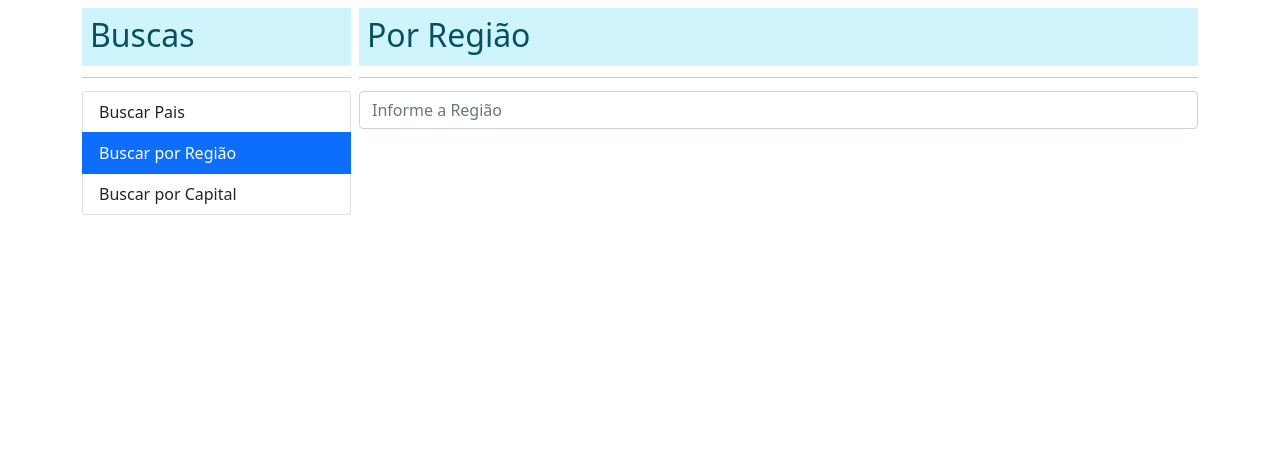
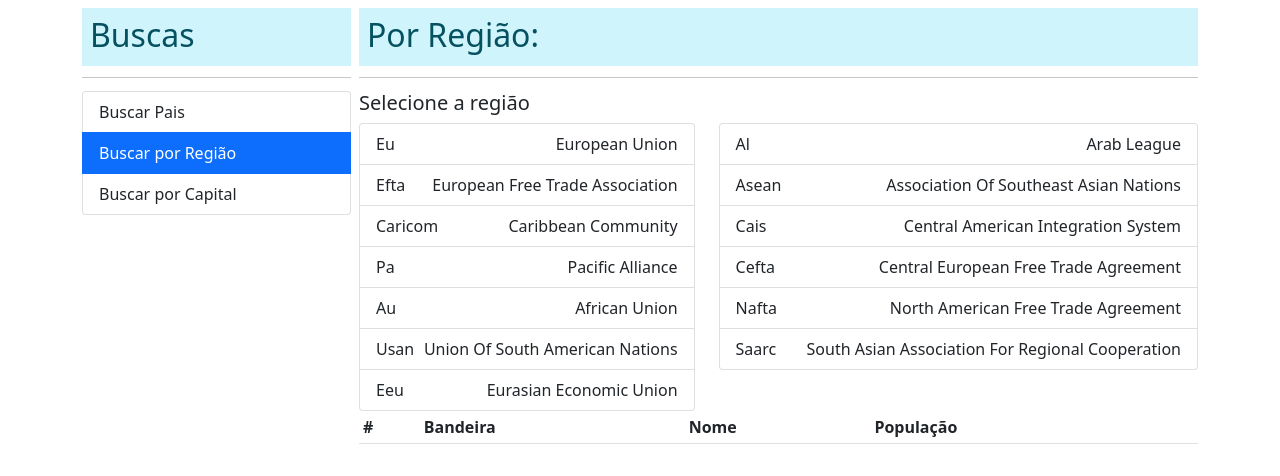
Before and after one commit to wrogerio/angular_paisesApp, an Angular app: page /regiao in a window 1280 px wide. Shown: the top 476 px of the page. Built offline with nearby package versions, Linux system fonts and the light colour scheme.

Commit message:
list countries

```diff
--- /dev/null
+++ b/src/app/pais/interfaces/regiao.interface.ts
@@ -0,0 +1,4 @@
+export interface Regiao {
+  codigo: string;
+  nome: string;
+}
--- a/src/app/pais/pages/por-region/por-region.component.html
+++ b/src/app/pais/pages/por-region/por-region.component.html
@@ -1,5 +1,53 @@
 <div class="akert alert-info p-2">
-  <h2>Por Região</h2>
+  <h2>
+    Por Região: <small>{{ regiaoAtiva }}</small>
+  </h2>
 </div>
 <hr />
-<input type="text" class="form-control" placeholder="Informe a Região" />
+<h5>Selecione a região</h5>
+<div class="row">
+  <div class="col-5">
+    <ul class="list-group">
+      <li
+        class="list-group-item cursor"
+        *ngFor="let item of regioes01"
+        (click)="ativarRegiao(item.codigo)"
+        [class]="getClasseCSSList(item.codigo)"
+      >
+        <div class="d-flex justify-content-between">
+          <div>
+            {{ item.codigo | titlecase }}
+          </div>
+          <div>
+            {{ item.nome | titlecase }}
+          </div>
+        </div>
+      </li>
+    </ul>
+  </div>
+  <div class="col">
+    <ul class="list-group">
+      <li
+        class="list-group-item cursor"
+        *ngFor="let item of regioes02"
+        (click)="ativarRegiao(item.codigo)"
+        [class]="getClasseCSSList(item.codigo)"
+      >
+        <div class="d-flex justify-content-between">
+          <div>
+            {{ item.codigo | titlecase }}
+          </div>
+          <div>
+            {{ item.nome | titlecase }}
+          </div>
+        </div>
+      </li>
+    </ul>
+  </div>
+</div>
+
+<div class="row">
+  <div class="col">
+    <app-pais-tabela [listaDePaises]="paises"></app-pais-tabela>
+  </div>
+</div>
--- a/src/app/pais/pages/por-region/por-region.component.ts
+++ b/src/app/pais/pages/por-region/por-region.component.ts
@@ -1,15 +1,67 @@
 import { Component, OnInit } from '@angular/core';
+import { PaisService } from '../../services/pais.service';
+import { Country } from '../../interfaces/pais.interface';
+import { Regiao } from '../../interfaces/regiao.interface';
 
 @Component({
   selector: 'app-por-region',
   templateUrl: './por-region.component.html',
-  styleUrls: ['./por-region.component.css']
+  styles: [
+    `
+      button {
+        margin-right: 5px;
+      }
+    `,
+  ],
 })
 export class PorRegionComponent implements OnInit {
+  regioes: Regiao[] = [
+    { codigo: 'EU', nome: 'European Union' },
+    { codigo: 'EFTA', nome: 'European Free Trade Association' },
+    { codigo: 'CARICOM', nome: 'Caribbean Community' },
+    { codigo: 'PA', nome: 'Pacific Alliance' },
+    { codigo: 'AU', nome: 'African Union' },
+    { codigo: 'USAN', nome: 'Union of South American Nations' },
+    { codigo: 'EEU', nome: 'Eurasian Economic Union' },
+    { codigo: 'AL', nome: 'Arab League' },
+    { codigo: 'ASEAN', nome: 'Association of Southeast Asian Nations' },
+    { codigo: 'CAIS', nome: 'Central American Integration System' },
+    { codigo: 'CEFTA', nome: 'Central European Free Trade Agreement' },
+    { codigo: 'NAFTA', nome: 'North American Free Trade Agreement' },
+    {
+      codigo: 'SAARC',
+      nome: 'South Asian Association for Regional Cooperation',
+    },
+  ];
+  regiaoAtiva: string = '';
+  paises: Country[] = [];
+  regioes01: Regiao[] = [];
+  regioes02: Regiao[] = [];
 
-  constructor() { }
-
-  ngOnInit(): void {
+  constructor(private paisService: PaisService) {
+    const mid = Math.floor(this.regioes.length / 2);
+    this.regioes01 = this.regioes.slice(0, mid + 1);
+    this.regioes02 = this.regioes.slice(mid + 1);
   }
 
+  ngOnInit(): void {}
+
+  getClasseCSS(regiao: string) {
+    return regiao === this.regiaoAtiva
+      ? 'btn btn-primary'
+      : 'btn btn-outline-primary';
+  }
+
+  getClasseCSSList(regiao: string) {
+    return regiao === this.regiaoAtiva
+      ? 'bg-primary text-light'
+      : 'list-group-item cursor';
+  }
+
+  ativarRegiao(regiao: string) {
+    this.regiaoAtiva = regiao;
+    this.paisService.buscarPorRegiao(regiao).subscribe((paises) => {
+      this.paises = paises;
+    });
+  }
 }
--- a/src/app/pais/services/pais.service.ts
+++ b/src/app/pais/services/pais.service.ts
@@ -22,4 +22,8 @@
   buscarPorCodigo(codigo: string): Observable<Country> {
     return this.http.get<Country>(`${this.apiURL}/alpha/${codigo}`);
   }
+
+  buscarPorRegiao(codigo: string): Observable<Country[]> {
+    return this.http.get<Country[]>(`${this.apiURL}/regionalbloc/${codigo}`);
+  }
 }
--- a/src/styles.css
+++ b/src/styles.css
@@ -13,3 +13,7 @@
 .imgBandeira {
   max-width: 100px;
 }
+
+.cursor {
+  cursor: pointer;
+}
```
Also changed, not shown: src/app/pais/pages/por-region/por-region.component.css (deleted).
